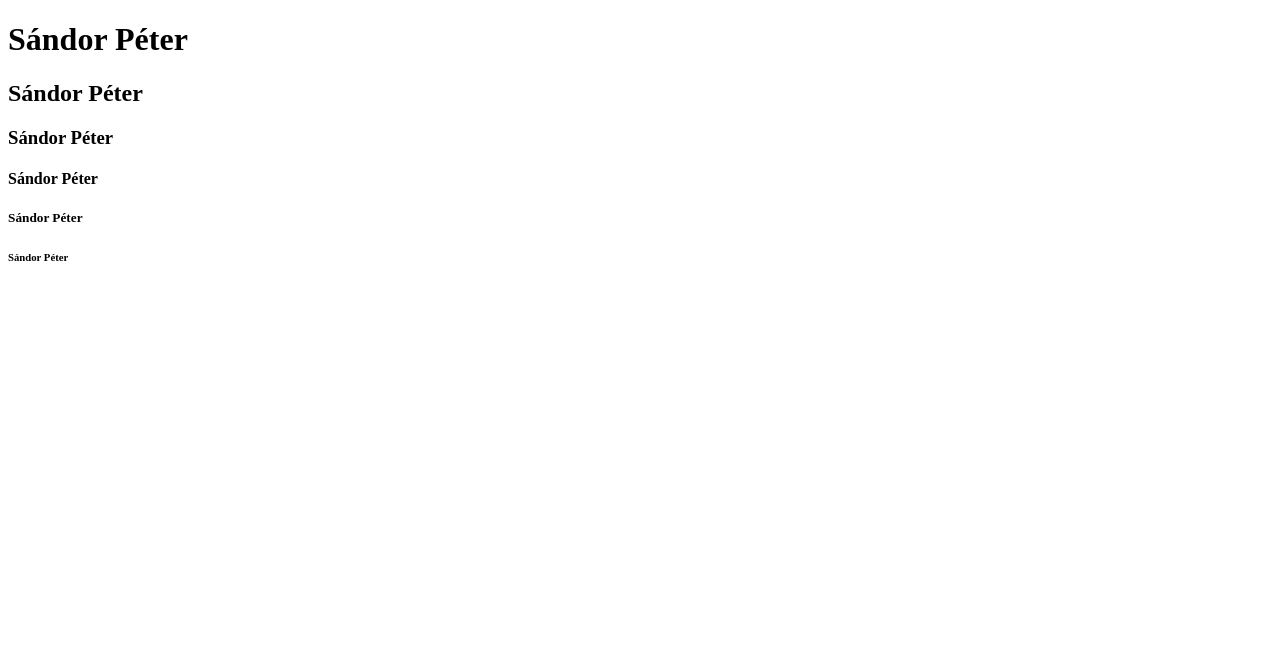
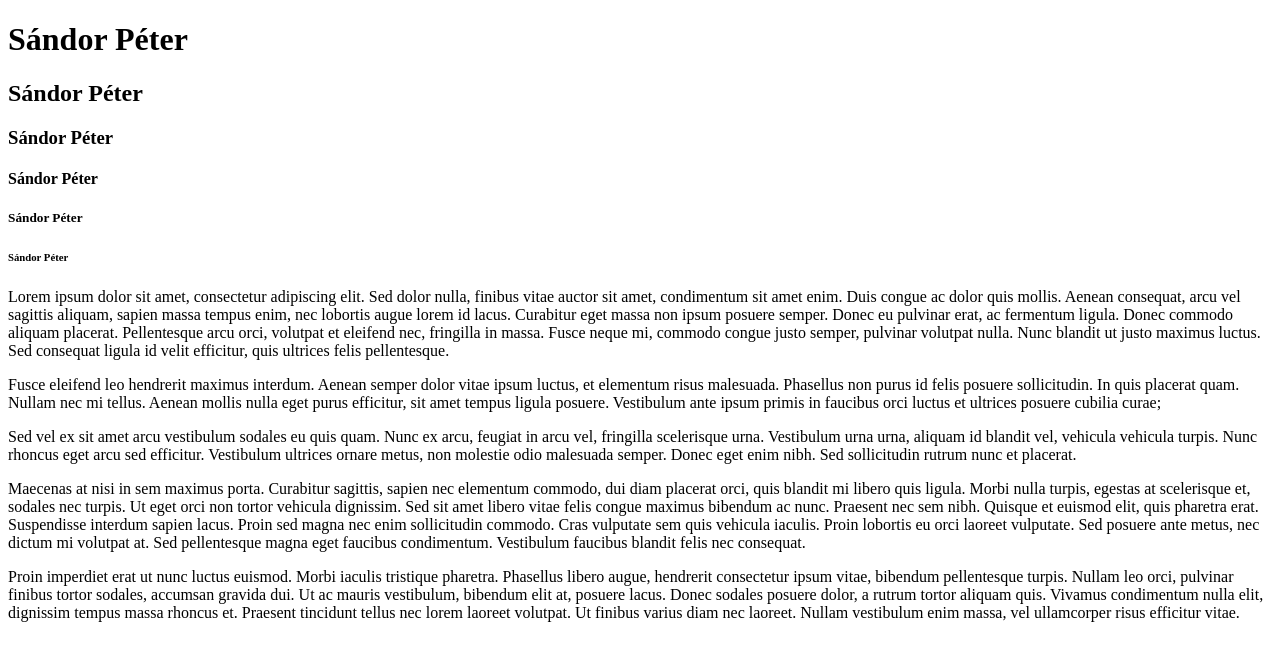
Before and after one commit to SandorPeteer/web2324, a plain HTML site: page index.html in a window 1280 px wide. Drawn offline with Linux system fonts and the light colour scheme.

Commit message:
bekezdés hozzáadása

```diff
--- a/index.html
+++ b/index.html
@@ -1,10 +1,12 @@
 <!DOCTYPE html>
 <html lang="hu">
+
 <head>
     <meta charset="UTF-8">
     <meta name="viewport" content="width=device-width, initial-scale=1.0">
     <title>SP</title>
 </head>
+
 <body>
 
     <h1>Sándor Péter</h1>
@@ -14,5 +16,34 @@
     <h5>Sándor Péter</h5>
     <h6>Sándor Péter</h6>
 
+    <p>Lorem ipsum dolor sit amet, consectetur adipiscing elit. Sed dolor nulla, finibus vitae auctor sit amet,
+        condimentum sit amet enim. Duis congue ac dolor quis mollis. Aenean consequat, arcu vel sagittis aliquam, sapien
+        massa tempus enim, nec lobortis augue lorem id lacus. Curabitur eget massa non ipsum posuere semper. Donec eu
+        pulvinar erat, ac fermentum ligula. Donec commodo aliquam placerat. Pellentesque arcu orci, volutpat et eleifend
+        nec, fringilla in massa. Fusce neque mi, commodo congue justo semper, pulvinar volutpat nulla. Nunc blandit ut
+        justo maximus luctus. Sed consequat ligula id velit efficitur, quis ultrices felis pellentesque.</p>
+    <p>Fusce eleifend leo hendrerit maximus interdum. Aenean semper dolor vitae ipsum luctus, et elementum risus
+        malesuada. Phasellus non purus id felis posuere sollicitudin. In quis placerat quam. Nullam nec mi tellus.
+        Aenean mollis nulla eget purus efficitur, sit amet tempus ligula posuere. Vestibulum ante ipsum primis in
+        faucibus orci luctus et ultrices posuere cubilia curae;</p>
+    <p>Sed vel ex sit amet arcu vestibulum sodales eu quis quam. Nunc ex arcu, feugiat in arcu vel, fringilla
+        scelerisque urna. Vestibulum urna urna, aliquam id blandit vel, vehicula vehicula turpis. Nunc rhoncus eget arcu
+        sed efficitur. Vestibulum ultrices ornare metus, non molestie odio malesuada semper. Donec eget enim nibh. Sed
+        sollicitudin rutrum nunc et placerat.</p>
+    <p>Maecenas at nisi in sem maximus porta. Curabitur sagittis, sapien nec elementum commodo, dui diam placerat orci,
+        quis blandit mi libero quis ligula. Morbi nulla turpis, egestas at scelerisque et, sodales nec turpis. Ut eget
+        orci non tortor vehicula dignissim. Sed sit amet libero vitae felis congue maximus bibendum ac nunc. Praesent
+        nec sem nibh. Quisque et euismod elit, quis pharetra erat. Suspendisse interdum sapien lacus. Proin sed magna
+        nec enim sollicitudin commodo. Cras vulputate sem quis vehicula iaculis. Proin lobortis eu orci laoreet
+        vulputate. Sed posuere ante metus, nec dictum mi volutpat at. Sed pellentesque magna eget faucibus condimentum.
+        Vestibulum faucibus blandit felis nec consequat.</p>
+    <p>Proin imperdiet erat ut nunc luctus euismod. Morbi iaculis tristique pharetra. Phasellus libero augue, hendrerit
+        consectetur ipsum vitae, bibendum pellentesque turpis. Nullam leo orci, pulvinar finibus tortor sodales,
+        accumsan gravida dui. Ut ac mauris vestibulum, bibendum elit at, posuere lacus. Donec sodales posuere dolor, a
+        rutrum tortor aliquam quis. Vivamus condimentum nulla elit, dignissim tempus massa rhoncus et. Praesent
+        tincidunt tellus nec lorem laoreet volutpat. Ut finibus varius diam nec laoreet. Nullam vestibulum enim massa,
+        vel ullamcorper risus efficitur vitae.</p>
+
 </body>
+
 </html>
```
